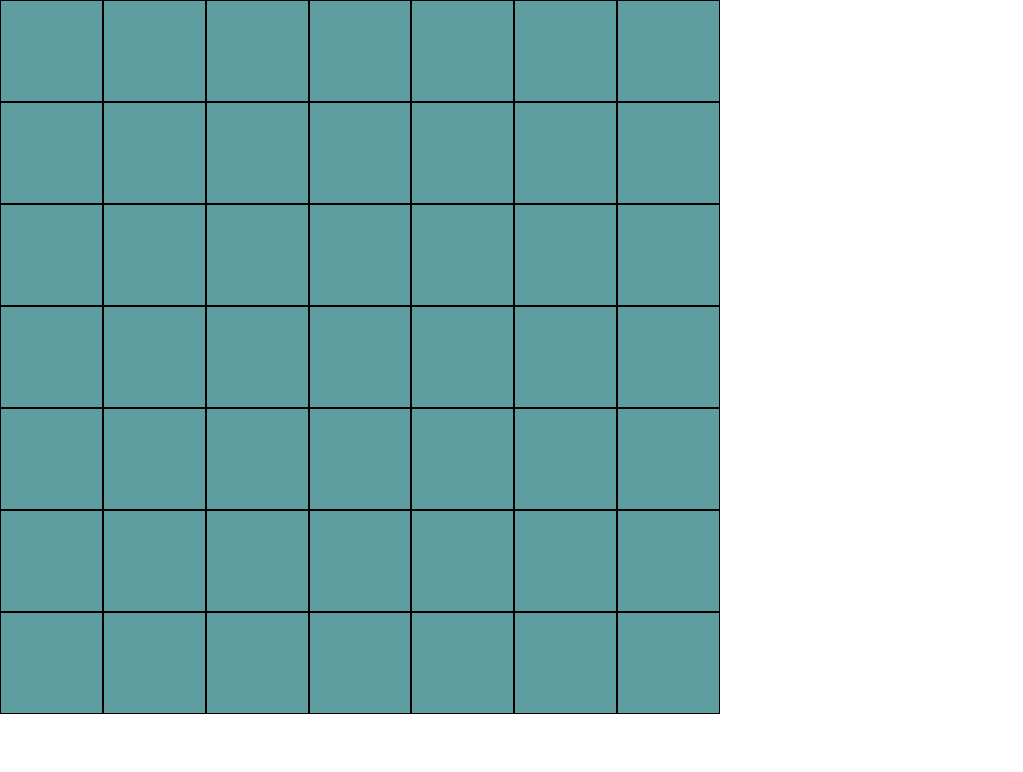
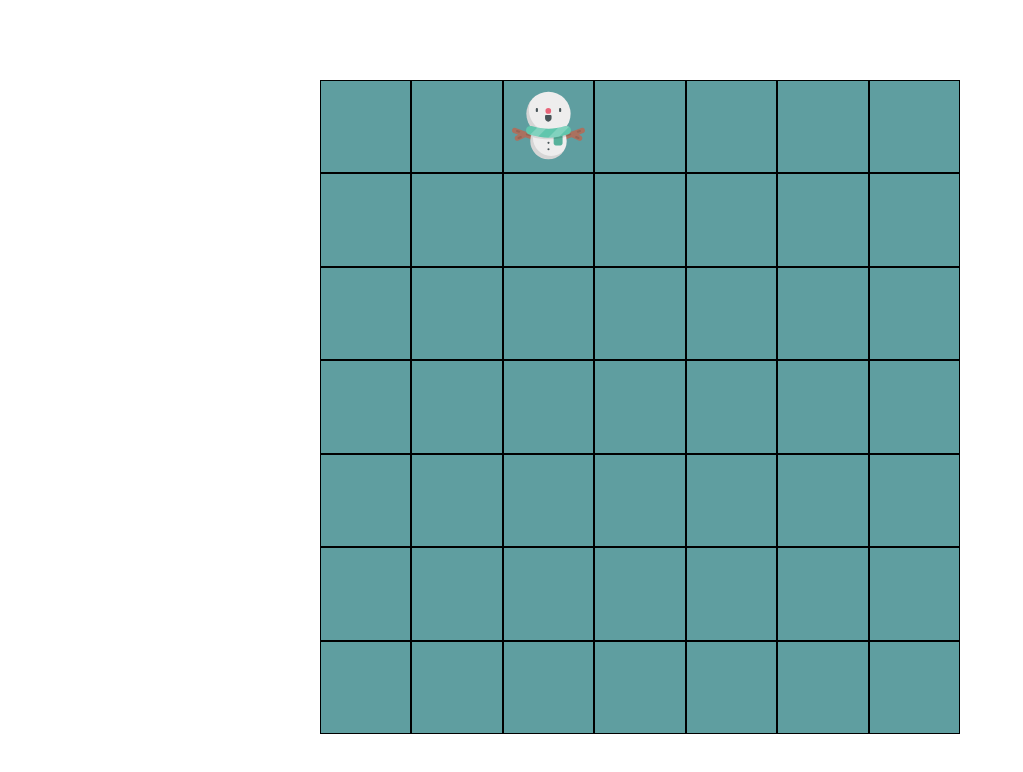
Before and after one commit to vivisanko/godel-task, a plain HTML site: page index.html in a window 1280 px wide. Shown: the whole page, without its empty margins (0-1023 px from the left). Drawn offline with Linux system fonts and the light colour scheme.

Commit message:
feat: add move and rotate

```diff
--- a/assets/app.js
+++ b/assets/app.js
@@ -4,15 +4,36 @@ function task() {
 
     const boxSize = 7;
     const stepSize = 1;
-    const itemsCount = Math.pow(boxSize, 2);
+    const itemsCount = boxSize**2;
+    const box = document.getElementById('box');
+
     const start = 2;
-    let current = 2;
+    let current = start;
+    const person = document.getElementById('person');
+
+  function determineBoxSizes(){
+    let wrapper = document.getElementsByClassName("wrapper")[0];
+    let html = document.getElementsByTagName("html")[0];
+    console.log('html',html);
+
+    let width = wrapper.clientWidth;
+    let height = wrapper.clientHeight;
+    let units = (Math.min(width,height)===height)? "vh":"vw";
+       html.style.setProperty(`--area-size`, `80${units}`);
+       html.style.setProperty(`--cell-size`, `${80/boxSize}${units}`);
 
 
+    console.log('wrapper.clientWidth',width);
+    console.log('wrapper.clientHeight',height);
+    console.log('initialSize',units);
+    // console.log('initialSize',initialSize);
+
+
+
+  }
+
   function  createBox() {
-      let box = document.getElementById('box');
-      console.log('box',box);
-
+      determineBoxSizes();
       for (let i = 0; i < itemsCount; i++) {
       let item = document.createElement('div');
       item.className = "item";
@@ -22,11 +43,19 @@ function task() {
     };
 
     function rotatePerson(step){
-     console.log('поворачиваемся');
+     console.log('поворачиваемся', step);
+     if(step<0){
+         person.style.transform = `rotate(${Math.abs(step)===1 ? 90 : 180}deg)`;
+     } else {
+        person.style.transform = `rotate(${Math.abs(step)===1 ? -90 : 0}deg)`;
+     }
+
     }
     function startMove(newCurrent){
      console.log('переместиться');
      current = newCurrent;
+     findPosition(newCurrent, person);
+
     }
 
 
@@ -35,17 +64,18 @@ function task() {
 
     if(sum <0 || sum >itemsCount-1){
      console.log('мешает стена, не в интервале : ');
-     rotatePerson();
+     rotatePerson(step);
      return
     }
 
     if( Math.abs(step) === stepSize && Math.floor(current/boxSize) !== Math.floor(sum/boxSize)){
         console.log('мешает стена, другой ряд');
-        rotatePerson();
+        rotatePerson(step);
         return
     }
 
      startMove(sum);
+     rotatePerson(step);
     }
 
 
@@ -61,13 +91,26 @@ function task() {
         if(Object.keys(setupKeys).includes(event.key)){
          let step = setupKeys[event.key];
          checkDirection(step);
-
         }
-
     }
 
+    function findPosition(elemId, mutable){
+    let elem = document.getElementById(elemId);
+    let position = elem.getBoundingClientRect();
+    mutable.style.left = `${position.left}px`;
+    mutable.style.top = `${position.top}px`;
+    mutable.style.display = "flex";
+    mutable.offsetTop;
+    }
+
+
     createBox();
+
     addEventListener("keydown", (event)=>go(event));
+    // person.addEventListener("transitionend", function () {
+    //     console.log('переход закончен');
+    // })
+    findPosition(start, person);
 }
 
 task();
--- a/assets/style.css
+++ b/assets/style.css
@@ -1,21 +1,61 @@
+html {
+/* --cell-size: 10vh; */
+/* --area-size: 70vh; */
+}
+
+
+
 body {
     margin: 0;
 }
-
+.wrapper {
+    display: flex;
+    position: fixed;
+    width: 100vw;
+    height: 100vh;
+    justify-content: center;
+    align-items: center;
+}
 .itemBox {
-    background-color: #333;
+    position: relative;
+    background-color: #898989;
+    margin: auto;
     display: flex;
     flex-direction: row;
-    /* justify-content: space-around; */
+    justify-content: center;
+    align-items: center;
+    align-content: stretch;
     flex-wrap: wrap;
-    width: 720px;
-    height:700px;
-    justify-content: stretch;
+    width: var(--area-size);
+    height: var(--area-size);
+
 }
 .item {
-    width: 100px;
-    height: 100px;
+    min-width: calc(0.97 * var(--cell-size));
+    height: var(--cell-size);
     flex-grow: 1;
     border: 1px solid black;
     background-color: cadetblue;
 }
+.personCell{
+    top: 0;
+    left: 0;
+    transform: rotate(0deg);
+    position: absolute;
+    width: var(--cell-size);
+    height: var(--cell-size);
+    display: none;
+    justify-content: center;
+    align-items: center;
+
+    transition-property: top, left, transform;
+    transition-duration: 0.7s, 0.7s, 0.6s;
+    transition-delay: 0s, 0s, 0.5s;
+}
+
+
+.personImg{
+    max-height: 100%;
+    width: 80%;
+
+}
--- a/index.html
+++ b/index.html
@@ -6,9 +6,11 @@
     <link rel="stylesheet" href="assets/style.css" type="text/css">
 </head>
 <body>
+    <div class="wrapper">
+      <div id="box"></div>
+      <div id="person" class="personCell"><img class="personImg" src="assets/person.svg"></div>
 
-    <div id="box"></div>
-
+    </div>
 <script src="assets/app.js"></script>
 </body>
 </html>
```
Also changed, not shown: assets/person.svg (added).
